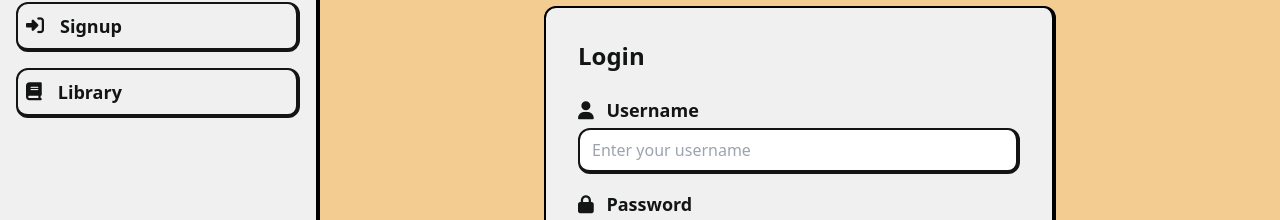
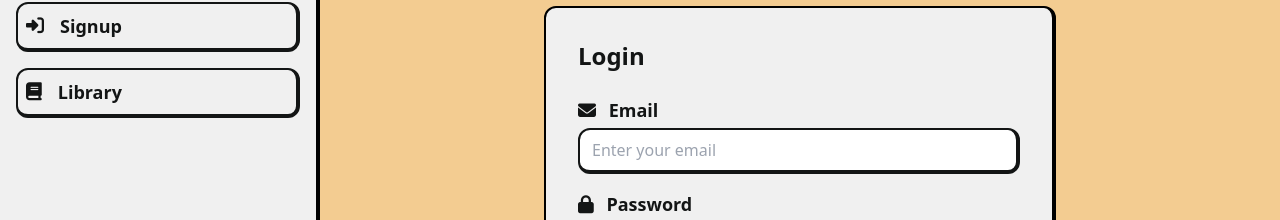
Before and after one commit to Josedzzz/libreria-ingsoft-front, a React (Vite) app: page / in a window 1280 px wide. Both pictures are taken after a click on the button "Login". Shown: the part 212-432 px from the top of the page. Built offline with nearby package versions, Linux system fonts and the light colour scheme.

Commit message:
add functionality for login

```diff
--- a/src/components/Login.tsx
+++ b/src/components/Login.tsx
@@ -1,21 +1,55 @@
+import { useState } from "react";
+import { login } from "../services/loginService";
+
 export default function Login() {
+  const [email, setEmail] = useState("");
+  const [password, setPassword] = useState("");
+  const [error, setError] = useState("");
+  const [success, setSuccess] = useState("");
+
+  /**
+   * Handles the submission of the login form
+   * @param e the form submission event
+   */
+  const handleSubmit = async (e: React.FormEvent<HTMLFormElement>) => {
+    e.preventDefault();
+    setError("");
+    setSuccess("");
+
+    try {
+      const userId = await login({
+        email,
+        password,
+      });
+      localStorage.setItem("userId", userId);
+    } catch (error) {
+      if (error instanceof Error) {
+        setError(error.message);
+      } else {
+        setError("An unexpected error occurred.");
+      }
+    }
+  };
+
   return (
     <div className="flex-1 bg-custom-yellow flex justify-center items-center p-4">
       <div className="w-full max-w-lg bg-custom-white p-8 rounded-xl border-t-2 border-l-2 border-b-4 border-r-4 border-current animate-fadeIn">
         <h1 className="text-2xl font-bold text-custom-dark mb-6">Login</h1>
-        <form className="space-y-4">
+        <form className="space-y-4" onSubmit={handleSubmit}>
           <div>
             <label
-              htmlFor="username"
+              htmlFor="email"
               className="block text-lg font-semibold text-custom-dark"
             >
-              <i className="fa-solid fa-user mr-2"></i> Username
+              <i className="fa-solid fa-envelope mr-2"></i> Email
             </label>
             <input
-              id="username"
-              type="text"
-              placeholder="Enter your username"
+              id="email"
+              type="email"
+              placeholder="Enter your email"
               className="mt-1 block w-full px-3 py-2 border-t-2 border-l-2 border-b-4 border-r-4 border-custom-dark rounded-xl focus:outline-none focus:ring-2 focus:ring-custom-yellow focus:border-custom-yellow transition-all duration-300"
+              value={email}
+              onChange={(e) => setEmail(e.target.value)}
             />
           </div>
           <div>
@@ -30,6 +64,8 @@ export default function Login() {
               type="password"
               placeholder="Enter your password"
               className="mt-1 block w-full px-3 py-2 border-t-2 border-l-2 border-b-4 border-r-4 border-custom-dark rounded-xl focus:outline-none focus:ring-2 focus:ring-custom-yellow focus:border-custom-yellow transition-all duration-300"
+              value={password}
+              onChange={(e) => setPassword(e.target.value)}
             />
           </div>
           <button
@@ -39,6 +75,10 @@ export default function Login() {
             Login
           </button>
         </form>
+        {error && <p className="text-red-500 text-center mt-4">{error}</p>}
+        {success && (
+          <p className="text-green-500 text-center mt-4">{success}</p>
+        )}
       </div>
     </div>
   );
```
